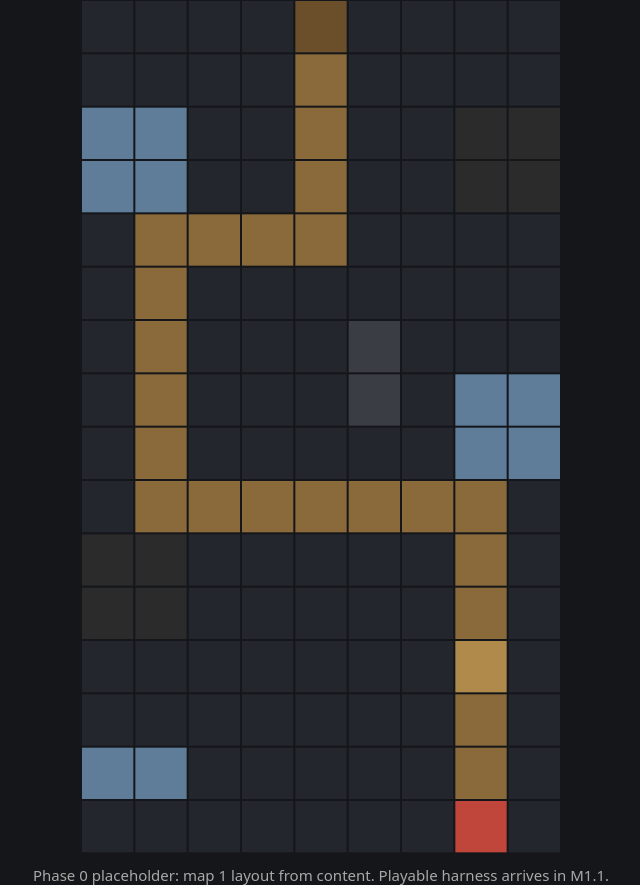
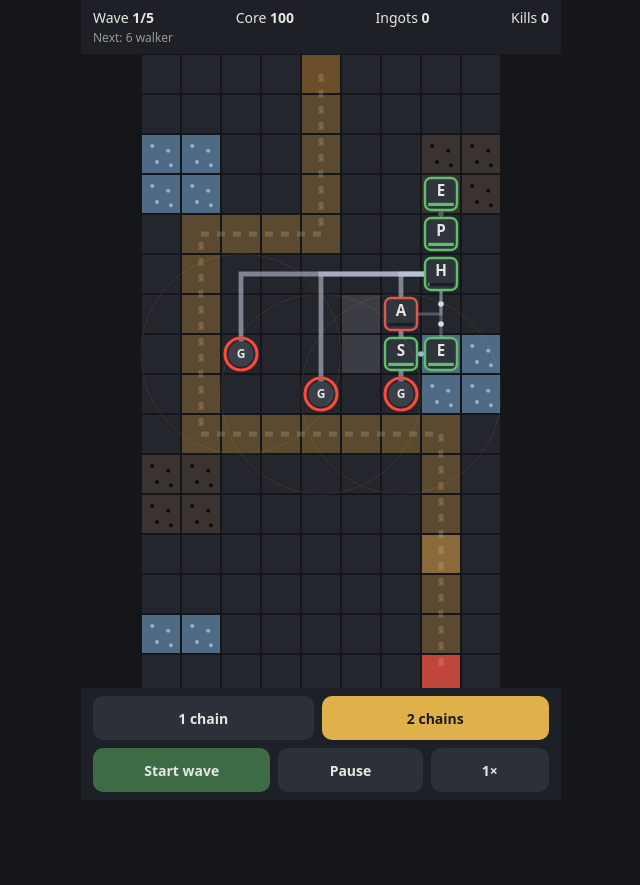
Before and after one commit to jamesmayte/supply-line, a website built with Vite: page harness/index.html in a window 1280 px wide. Shown: the whole page, without its empty margins (319-959 px from the left). After the commit the page ends 806 px from the top, so only its background shows below. Built offline with nearby package versions, Linux system fonts and the light colour scheme.

Commit message:
M1.1: canvas harness renders sim state with interlock demos
Co-Authored-By: Claude Opus 5.5 <noreply@anthropic.com>
Claude-Session: https://claude.ai/code/session_01MYY2V7XFfRgEhuC534VaZ5

```diff
--- a/harness/index.html
+++ b/harness/index.html
@@ -6,15 +6,51 @@
     <meta name="theme-color" content="#14161a" />
     <title>Supply Line — harness</title>
     <style>
-      html, body { margin: 0; height: 100%; background: #14161a; color: #e8e6e1; font: 15px system-ui, sans-serif; }
-      body { display: flex; flex-direction: column; align-items: center; padding: env(safe-area-inset-top) 0 env(safe-area-inset-bottom); }
-      canvas { width: 100vw; max-width: 480px; touch-action: none; }
-      p { margin: 12px 16px; opacity: 0.7; text-align: center; }
+      :root { --bg: #14161a; --panel: #1d2026; --text: #e8e6e1; --dim: #9a978f; --accent: #e0b04a; --bad: #e0574a; }
+      * { box-sizing: border-box; -webkit-tap-highlight-color: transparent; }
+      html, body { margin: 0; height: 100%; background: var(--bg); color: var(--text); font: 14px system-ui, sans-serif; }
+      body { display: flex; flex-direction: column; align-items: center; min-height: 100dvh;
+        padding: env(safe-area-inset-top) 0 env(safe-area-inset-bottom); overscroll-behavior: none; }
+      .bar { width: 100%; max-width: 480px; display: flex; gap: 8px; align-items: center; padding: 8px 12px; background: var(--panel); }
+      #top { justify-content: space-between; flex-wrap: wrap; row-gap: 2px; }
+      #top b { font-variant-numeric: tabular-nums; }
+      #next { width: 100%; color: var(--dim); font-size: 12px; }
+      #stage { position: relative; width: 100%; max-width: 480px; display: flex; justify-content: center; }
+      canvas { display: block; touch-action: manipulation; }
+      #banner { position: absolute; inset: 0; display: none; align-items: center; justify-content: center;
+        font-size: 28px; font-weight: 700; background: rgba(20, 22, 26, 0.6); pointer-events: none; }
+      #bottom { position: sticky; bottom: 0; flex-wrap: wrap; justify-content: center; }
+      button { flex: 1 1 auto; min-height: 44px; padding: 0 10px; border: 0; border-radius: 10px;
+        background: #2c3038; color: var(--text); font: 600 14px system-ui, sans-serif; }
+      button:disabled { opacity: 0.35; }
+      button.on { background: var(--accent); color: #1b1b1b; }
+      #start { background: #3d6b46; }
+      .row { display: flex; gap: 8px; width: 100%; }
     </style>
   </head>
   <body>
-    <canvas id="game"></canvas>
-    <p>Phase 0 placeholder: map 1 layout from content. Playable harness arrives in M1.1.</p>
+    <div class="bar" id="top">
+      <span>Wave <b id="wave">1/5</b></span>
+      <span>Core <b id="core">100</b></span>
+      <span>Ingots <b id="ingots">20</b></span>
+      <span>Kills <b id="kills">0</b></span>
+      <span id="next"></span>
+    </div>
+    <div id="stage">
+      <canvas id="game"></canvas>
+      <div id="banner"></div>
+    </div>
+    <div class="bar" id="bottom">
+      <div class="row">
+        <button id="demoA">1 chain</button>
+        <button id="demoB">2 chains</button>
+      </div>
+      <div class="row">
+        <button id="start">Start wave</button>
+        <button id="pause">Pause</button>
+        <button id="speed">1×</button>
+      </div>
+    </div>
     <script type="module" src="./main.ts"></script>
   </body>
 </html>
--- a/harness/main.ts
+++ b/harness/main.ts
@@ -1,26 +1,135 @@
-// Placeholder harness: draws map 1 from content so the Pages deploy has something real to show.
-// Replaced in M1.1 by a renderer that reads sim state.
+// Phase 1 harness, M1.1: renders sim state. Throwaway: the sim lives in /core and never imports this.
+// Fixed 10 Hz sim tick; the renderer interpolates between the last two states.
+// Input until M1.2: demo scripts (the M0.6 interlock builds) plus Start wave / Pause / speed buttons.
 import { biome1 } from "../content/biome1";
+import { RUN_A, RUN_B, type Script } from "../content/scenarios";
+import { makeGameCtx, newGame, step, type GameInput, type GameState } from "../core/game";
+import { createRenderer } from "./render";
 
-const map = biome1.maps[0]!;
-const colours: Record<string, string> = {
-  ".": "#23262c", "#": "#3a3d44", S: "#6b4f2a", P: "#8a6a3a", B: "#b08a4a", X: "#c0453a",
-  I: "#5f7d99", C: "#2b2b2b", U: "#b0703a", Y: "#7a5fb0",
+const MAP = "scrapyard_1";
+const DT = 0.1; // seconds per sim tick (10 Hz)
+const MAX_STEPS_PER_FRAME = 20; // after a long stall, skip ahead rather than spiral
+
+const ctx = makeGameCtx(biome1, MAP);
+const map = biome1.maps.find((m) => m.id === MAP)!;
+const $ = <T extends HTMLElement>(id: string) => document.getElementById(id) as T;
+
+const canvas = $<HTMLCanvasElement>("game");
+const renderer = createRenderer(canvas, ctx, map);
+
+let demo: "A" | "B" = "B";
+let script: Script = RUN_B;
+let prev: GameState;
+let cur: GameState;
+let queued: GameInput[] = [];
+let acc = 0;
+let paused = false;
+let speed = 1;
+
+function reset(which: "A" | "B") {
+  demo = which;
+  script = which === "A" ? RUN_A : RUN_B;
+  cur = prev = newGame(biome1, MAP, 1);
+  queued = [];
+  acc = 0;
+  paused = false;
+  syncButtons();
+}
+
+function tick() {
+  const input = [...(script[cur.tick] ?? []), ...queued];
+  queued = [];
+  prev = cur;
+  cur = step(cur, input, DT, ctx);
+  if (cur.errors.length) console.warn(`tick ${cur.tick}:`, cur.errors.join("; "));
+}
+
+/* ---------- HUD ---------- */
+const hud = { wave: $("wave"), core: $("core"), ingots: $("ingots"), kills: $("kills"), next: $("next") };
+const banner = $("banner");
+const buttons = {
+  A: $<HTMLButtonElement>("demoA"),
+  B: $<HTMLButtonElement>("demoB"),
+  start: $<HTMLButtonElement>("start"),
+  pause: $<HTMLButtonElement>("pause"),
+  speed: $<HTMLButtonElement>("speed"),
 };
 
-const canvas = document.getElementById("game") as HTMLCanvasElement;
-const ctx = canvas.getContext("2d")!;
-const dpr = window.devicePixelRatio || 1;
-const cssW = Math.min(window.innerWidth, 480);
-const tile = cssW / map.width;
-canvas.style.height = `${tile * map.rows.length}px`;
-canvas.width = cssW * dpr;
-canvas.height = tile * map.rows.length * dpr;
-ctx.scale(dpr, dpr);
+function waveSummary(index: number): string {
+  const wave = map.waves[index];
+  if (!wave) return "";
+  const counts = new Map<string, number>();
+  for (const g of wave.groups) counts.set(g.enemyId, (counts.get(g.enemyId) ?? 0) + g.count);
+  return [...counts].map(([id, n]) => `${n} ${biome1.enemies.find((e) => e.id === id)?.name.toLowerCase() ?? id}`).join(", ");
+}
 
-map.rows.forEach((row, y) =>
-  [...row].forEach((ch, x) => {
-    ctx.fillStyle = colours[ch] ?? "#ff00ff";
-    ctx.fillRect(x * tile + 1, y * tile + 1, tile - 2, tile - 2);
-  }),
-);
+function syncHud() {
+  const total = map.waves.length;
+  hud.wave.textContent = `${Math.min(cur.waveIndex + 1, total)}/${total}`;
+  hud.core.textContent = String(Math.ceil(cur.coreHp));
+  hud.ingots.textContent = String(Math.floor((cur.stock.iron_ingot ?? 0) + 1e-9));
+  hud.kills.textContent = String(cur.kills);
+  hud.next.textContent =
+    cur.phase === "build" ? `Next: ${waveSummary(cur.waveIndex)}` : cur.phase === "wave" ? `Now: ${waveSummary(cur.waveIndex)}` : "";
+  buttons.start.disabled = cur.phase !== "build" || queued.some((q) => q.type === "startWave");
+  const over = cur.phase === "won" || cur.phase === "lost";
+  banner.style.display = over ? "flex" : "none";
+  banner.textContent = cur.phase === "won" ? "Won" : cur.phase === "lost" ? "Core destroyed" : "";
+  banner.style.color = cur.phase === "won" ? "#7fd48a" : "#e0574a";
+}
+
+function syncButtons() {
+  buttons.A.classList.toggle("on", demo === "A");
+  buttons.B.classList.toggle("on", demo === "B");
+  buttons.pause.textContent = paused ? "Play" : "Pause";
+  buttons.pause.classList.toggle("on", paused);
+  buttons.speed.textContent = `${speed}×`;
+}
+
+buttons.A.onclick = () => reset("A");
+buttons.B.onclick = () => reset("B");
+buttons.start.onclick = () => {
+  if (cur.phase === "build") queued.push({ type: "startWave" });
+};
+buttons.pause.onclick = () => {
+  paused = !paused;
+  syncButtons();
+};
+buttons.speed.onclick = () => {
+  speed = speed === 1 ? 2 : 1;
+  syncButtons();
+};
+
+// CLAUDE.md invariant 5: no idle/offline simulation. Backgrounded = paused; we don't catch up on return.
+document.addEventListener("visibilitychange", () => {
+  if (document.hidden) {
+    paused = true;
+    syncButtons();
+  }
+});
+
+/* ---------- loop ---------- */
+let last = performance.now();
+function frame(now: number) {
+  const real = Math.min(0.25, (now - last) / 1000);
+  last = now;
+  if (!paused) {
+    acc += real * speed;
+    let n = 0;
+    while (acc >= DT && n++ < MAX_STEPS_PER_FRAME) {
+      tick();
+      acc -= DT;
+    }
+    if (n >= MAX_STEPS_PER_FRAME) acc = 0;
+  }
+  renderer.draw(prev, cur, paused ? 1 : acc / DT, now / 1000);
+  syncHud();
+  requestAnimationFrame(frame);
+}
+
+window.addEventListener("resize", () => renderer.resize());
+reset("B");
+requestAnimationFrame(frame);
+
+// Debug handle for poking at state from the console.
+(window as unknown as { sl: unknown }).sl = { get state() { return cur; }, ctx };
--- /dev/null
+++ b/harness/render.ts
@@ -0,0 +1,247 @@
+// Canvas 2D renderer. Reads sim state only, never mutates it (CLAUDE.md invariant 4).
+// Everything here is cosmetic: dots on links show flow rate, they are not items.
+import type { GameMap } from "../content/schema";
+import { towerOf, type FactoryNode } from "../core/factory";
+import type { Enemy, GameCtx, GameState } from "../core/game";
+import { positionAt, tileCentre, type Point } from "../core/path";
+import { routeLink, type TileXY } from "../core/placement";
+import { magazineCount } from "../core/towers";
+
+const TILE_COLOURS: Record<string, string> = {
+  ground: "#23262c", rock: "#3a3d44", spawn: "#6b4f2a", path: "#5c4a30", bridge: "#8a6a3a", core: "#c0453a",
+};
+const ORE_COLOURS: Record<string, string> = { iron_ore: "#4e6a85", coal: "#3a3330", copper_ore: "#9a5f30", crystal_ore: "#6a52a0" };
+const ORE_SPECKS: Record<string, string> = { iron_ore: "#8fb0cf", coal: "#0c0c0d", copper_ore: "#e0a060", crystal_ore: "#c9b6f0" };
+const ITEM_COLOURS: Record<string, string> = {
+  iron_ore: "#8fb0cf", coal: "#5a5a5a", iron_ingot: "#d8dde3", plate: "#b9c2cc", powder: "#7a7a7a",
+  bullets: "#f2c14e", shells: "#e88a3a", red_pack: "#e0574a",
+};
+const STATUS_COLOURS: Record<string, string> = {
+  working: "#5fbf6a", starved: "#e0574a", backlogged: "#e0b04a", unpowered: "#6f737b", idle: "#4a4e56",
+};
+const KIND_LETTERS: Record<string, string> = {
+  extractor: "E", processor: "S", assembler: "A", hub: "H", generator: "P", lab: "L",
+};
+const ENEMY_STYLE: Record<string, { colour: string; r: number }> = {
+  walker: { colour: "#d9d4c7", r: 0.22 },
+  swarmer: { colour: "#9fd36b", r: 0.15 },
+  armoured: { colour: "#8a8f99", r: 0.3 },
+};
+
+export interface Renderer {
+  draw(prev: GameState, cur: GameState, alpha: number, time: number): void;
+  resize(): void;
+}
+
+export function createRenderer(canvas: HTMLCanvasElement, ctx: GameCtx, map: GameMap): Renderer {
+  const g = canvas.getContext("2d")!;
+  const grid = ctx.factory.grid;
+  let tile = 40;
+
+  /** Fit the whole map between the top and bottom bars: tile size limited by width and by height. */
+  function resize() {
+    const dpr = window.devicePixelRatio || 1;
+    const chrome = Array.from(document.querySelectorAll<HTMLElement>(".bar")).reduce((a, el) => a + el.offsetHeight, 0);
+    const availW = Math.min(window.innerWidth, 480);
+    const availH = Math.max(200, window.innerHeight - chrome);
+    tile = Math.floor(Math.min(availW / map.width, availH / map.rows.length));
+    const cssW = tile * map.width;
+    canvas.style.width = `${cssW}px`;
+    canvas.style.height = `${tile * map.rows.length}px`;
+    canvas.width = Math.round(cssW * dpr);
+    canvas.height = Math.round(tile * map.rows.length * dpr);
+    g.setTransform(dpr, 0, 0, dpr, 0, 0);
+  }
+  resize();
+
+  const px = (p: Point) => ({ x: p.x * tile, y: p.y * tile });
+
+  // Link routes are deterministic from the two endpoints; cache by link id + endpoints.
+  const routeCache = new Map<string, Point[]>();
+  function routeOf(from: FactoryNode, to: FactoryNode, tier: number): Point[] {
+    const key = `${from.x},${from.y}>${to.x},${to.y}`;
+    let pts = routeCache.get(key);
+    if (!pts) {
+      const t = ctx.factory.tiers.get(tier)!;
+      const r = routeLink(grid, from, to, t);
+      const tiles: TileXY[] = r.ok ? r.route : [from, to];
+      pts = tiles.map((p) => tileCentre(p.x, p.y));
+      routeCache.set(key, pts);
+    }
+    return pts;
+  }
+
+  function drawMap() {
+    for (let y = 0; y < map.rows.length; y++)
+      for (let x = 0; x < map.width; x++) {
+        const t = grid.tiles[y * map.width + x]!;
+        g.fillStyle = t.kind === "ore" ? (ORE_COLOURS[t.oreId ?? ""] ?? "#555") : (TILE_COLOURS[t.kind] ?? "#f0f");
+        g.fillRect(x * tile + 1, y * tile + 1, tile - 2, tile - 2);
+        if (t.kind === "ore") {
+          g.fillStyle = ORE_SPECKS[t.oreId ?? ""] ?? "#999";
+          for (const [sx, sy] of [[0.28, 0.3], [0.68, 0.42], [0.4, 0.7], [0.75, 0.78]] as const) {
+            g.beginPath();
+            g.arc((x + sx) * tile, (y + sy) * tile, tile * 0.05, 0, Math.PI * 2);
+            g.fill();
+          }
+        }
+      }
+    // path centre line
+    g.strokeStyle = "rgba(255, 220, 160, 0.18)";
+    g.lineWidth = tile * 0.12;
+    g.setLineDash([tile * 0.2, tile * 0.2]);
+    g.beginPath();
+    ctx.path.points.forEach((p, i) => (i ? g.lineTo(p.x * tile, p.y * tile) : g.moveTo(p.x * tile, p.y * tile)));
+    g.stroke();
+    g.setLineDash([]);
+  }
+
+  function drawLinks(state: GameState, time: number) {
+    const byId = new Map(state.factory.nodes.map((n) => [n.id, n]));
+    for (const l of state.factory.links) {
+      const from = byId.get(l.from);
+      const to = byId.get(l.to);
+      if (!from || !to) continue;
+      const pts = routeOf(from, to, l.tier);
+      g.strokeStyle = l.tier >= 2 ? "rgba(200, 210, 230, 0.55)" : "rgba(200, 210, 230, 0.3)";
+      g.lineWidth = tile * (l.tier >= 2 ? 0.12 : 0.08);
+      g.beginPath();
+      pts.forEach((p, i) => (i ? g.lineTo(p.x * tile, p.y * tile) : g.moveTo(p.x * tile, p.y * tile)));
+      g.stroke();
+      // cosmetic dots: spacing 0.5 tile, moving at flow/2 tiles per second (one dot = one item)
+      if (l.flow > 1e-6) {
+        const spacing = 0.5;
+        const offset = ((time * l.flow * spacing) % spacing + spacing) % spacing;
+        const length = pts.reduce((a, p, i) => (i ? a + Math.abs(p.x - pts[i - 1]!.x) + Math.abs(p.y - pts[i - 1]!.y) : 0), 0);
+        g.fillStyle = ITEM_COLOURS[l.itemId] ?? "#fff";
+        for (let d = offset; d < length; d += spacing) {
+          const p = pointAlong(pts, d);
+          g.beginPath();
+          g.arc(p.x * tile, p.y * tile, tile * 0.07, 0, Math.PI * 2);
+          g.fill();
+        }
+      }
+    }
+  }
+
+  function drawBuilding(n: FactoryNode) {
+    const b = ctx.factory.buildings.get(n.buildingId)!;
+    const x = n.x * tile, y = n.y * tile, pad = tile * 0.1, s = tile - pad * 2;
+    g.fillStyle = "#2f343d";
+    roundRect(x + pad, y + pad, s, s, tile * 0.15);
+    g.fill();
+    g.strokeStyle = STATUS_COLOURS[n.status] ?? "#888";
+    g.lineWidth = tile * 0.06;
+    g.stroke();
+    g.fillStyle = "#e8e6e1";
+    g.font = `600 ${tile * 0.38}px system-ui, sans-serif`;
+    g.textAlign = "center";
+    g.textBaseline = "middle";
+    g.fillText(KIND_LETTERS[b.kind] ?? "?", x + tile / 2, y + tile * 0.45);
+    // utilisation bar (hubs show fill instead)
+    const frac = b.kind === "hub" ? Object.values(n.inputs).reduce((a, v) => a + v, 0) / b.bufferSize : n.utilisation;
+    const bw = s - tile * 0.16;
+    g.fillStyle = "rgba(0,0,0,0.45)";
+    g.fillRect(x + pad + tile * 0.08, y + tile * 0.72, bw, tile * 0.08);
+    g.fillStyle = STATUS_COLOURS[n.status] ?? "#888";
+    g.fillRect(x + pad + tile * 0.08, y + tile * 0.72, bw * Math.max(0, Math.min(1, frac)), tile * 0.08);
+  }
+
+  function drawTower(n: FactoryNode, time: number) {
+    const t = towerOf(ctx.factory, n)!;
+    const c = px(tileCentre(n.x, n.y));
+    // faint range
+    g.strokeStyle = "rgba(242, 193, 78, 0.10)";
+    g.lineWidth = 1;
+    g.beginPath();
+    g.arc(c.x, c.y, t.range * tile, 0, Math.PI * 2);
+    g.stroke();
+    // body
+    g.fillStyle = "#3b3f48";
+    g.beginPath();
+    g.arc(c.x, c.y, tile * 0.32, 0, Math.PI * 2);
+    g.fill();
+    // magazine ring; flashes red when empty
+    const frac = Math.min(1, magazineCount(n) / t.magazine);
+    const empty = n.status === "starved";
+    const flash = empty && Math.floor(time * 4) % 2 === 0;
+    g.lineWidth = tile * 0.08;
+    g.strokeStyle = "rgba(0,0,0,0.5)";
+    g.beginPath();
+    g.arc(c.x, c.y, tile * 0.4, 0, Math.PI * 2);
+    g.stroke();
+    g.strokeStyle = empty ? (flash ? "#ff4a3a" : "#7a2a24") : "#f2c14e";
+    g.beginPath();
+    g.arc(c.x, c.y, tile * 0.4, -Math.PI / 2, -Math.PI / 2 + Math.PI * 2 * (empty ? 1 : frac));
+    g.stroke();
+    g.fillStyle = "#e8e6e1";
+    g.font = `700 ${tile * 0.3}px system-ui, sans-serif`;
+    g.textAlign = "center";
+    g.textBaseline = "middle";
+    g.fillText(t.name[0] ?? "T", c.x, c.y + 1);
+  }
+
+  function drawEnemies(prev: GameState, cur: GameState, alpha: number) {
+    const before = new Map(prev.enemies.map((e) => [e.id, e]));
+    for (const e of cur.enemies) {
+      const p0 = before.get(e.id);
+      const d = p0 ? p0.d + (e.d - p0.d) * alpha : e.d;
+      drawEnemy(e, positionAt(ctx.path, d));
+    }
+  }
+
+  function drawEnemy(e: Enemy, at: Point) {
+    const def = ctx.enemies.get(e.enemyId)!;
+    const style = ENEMY_STYLE[e.enemyId] ?? { colour: "#ff6ad5", r: 0.22 };
+    const c = px(at);
+    g.fillStyle = style.colour;
+    g.beginPath();
+    g.arc(c.x, c.y, tile * style.r, 0, Math.PI * 2);
+    g.fill();
+    if (def.armour > 0) {
+      g.strokeStyle = "#cfd5de";
+      g.lineWidth = tile * 0.05;
+      g.stroke();
+    }
+    const w = tile * 0.5, h = tile * 0.07;
+    g.fillStyle = "rgba(0,0,0,0.6)";
+    g.fillRect(c.x - w / 2, c.y - tile * style.r - h * 2.2, w, h);
+    g.fillStyle = "#e0574a";
+    g.fillRect(c.x - w / 2, c.y - tile * style.r - h * 2.2, w * Math.max(0, e.hp / def.hp), h);
+  }
+
+  function roundRect(x: number, y: number, w: number, h: number, r: number) {
+    g.beginPath();
+    g.moveTo(x + r, y);
+    g.arcTo(x + w, y, x + w, y + h, r);
+    g.arcTo(x + w, y + h, x, y + h, r);
+    g.arcTo(x, y + h, x, y, r);
+    g.arcTo(x, y, x + w, y, r);
+    g.closePath();
+  }
+
+  return {
+    resize,
+    draw(prev, cur, alpha, time) {
+      g.clearRect(0, 0, canvas.width, canvas.height);
+      drawMap();
+      drawLinks(cur, time);
+      for (const n of cur.factory.nodes) (n.towerId ? drawTower(n, time) : drawBuilding(n));
+      drawEnemies(prev, cur, alpha);
+    },
+  };
+}
+
+/** Point at distance d along an axis-aligned polyline. */
+function pointAlong(pts: Point[], d: number): Point {
+  for (let i = 1; i < pts.length; i++) {
+    const a = pts[i - 1]!, b = pts[i]!;
+    const seg = Math.abs(b.x - a.x) + Math.abs(b.y - a.y);
+    if (d <= seg || i === pts.length - 1) {
+      const t = seg ? Math.min(1, d / seg) : 0;
+      return { x: a.x + (b.x - a.x) * t, y: a.y + (b.y - a.y) * t };
+    }
+    d -= seg;
+  }
+  return pts[0]!;
+}
```
